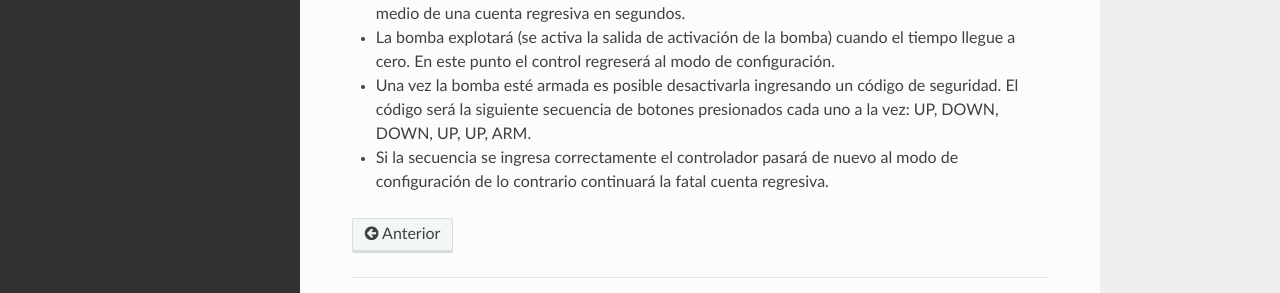
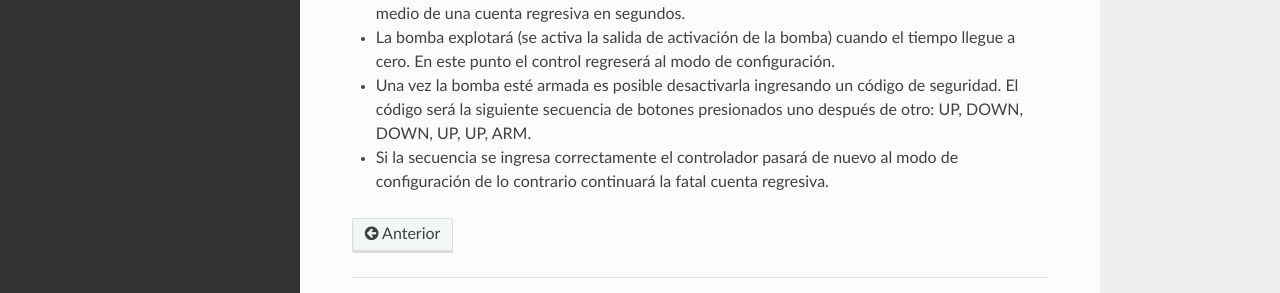
Before and after one commit to juanferfranco/sensores1, a Sphinx documentation site: the page built from docs/_semana4/semana4.rst, in a window 1280 px wide and 900 px high, scrolled down 1827 px. Shown: the part 517-810 px from the top of the window. Built offline with Sphinx 7.4.7 and the Read the Docs theme 2.0.0, drawn with Linux system fonts in a browser that asks for light colours.

Commit message:
fix week 4

```diff
--- a/docs/_semana4/semana4.rst
+++ b/docs/_semana4/semana4.rst
@@ -89,7 +89,7 @@ El controlador funciona así:
 * La bomba explotará (se activa la salida de activación de la bomba) cuando el tiempo
   llegue a cero. En este punto el control regreserá al modo de configuración.
 * Una vez la bomba esté armada es posible desactivarla ingresando un código de seguridad.
-  El código será la siguiente secuencia de botones presionados cada uno a la vez:
+  El código será la siguiente secuencia de botones presionados uno después de otro:
   UP, DOWN, DOWN, UP, UP, ARM.
 * Si la secuencia se ingresa correctamente el controlador pasará de nuevo al modo de
   configuración de lo contrario continuará la fatal cuenta regresiva.
```
